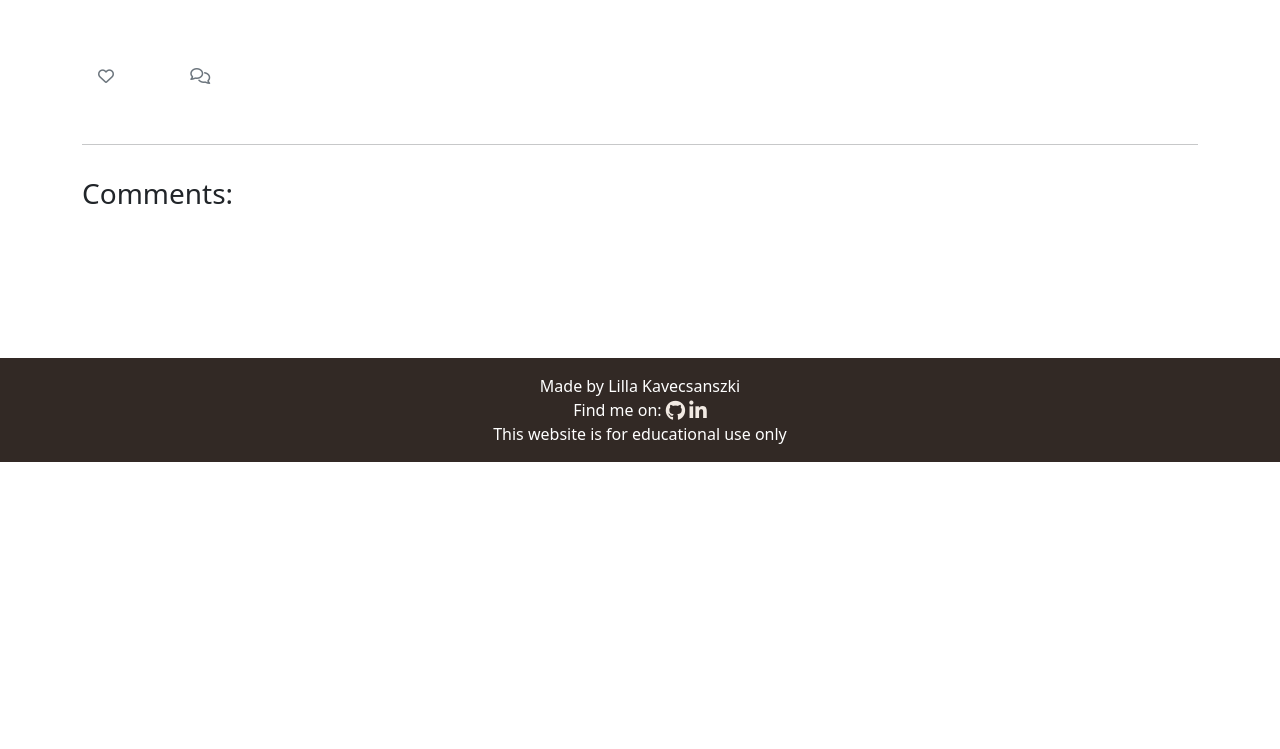
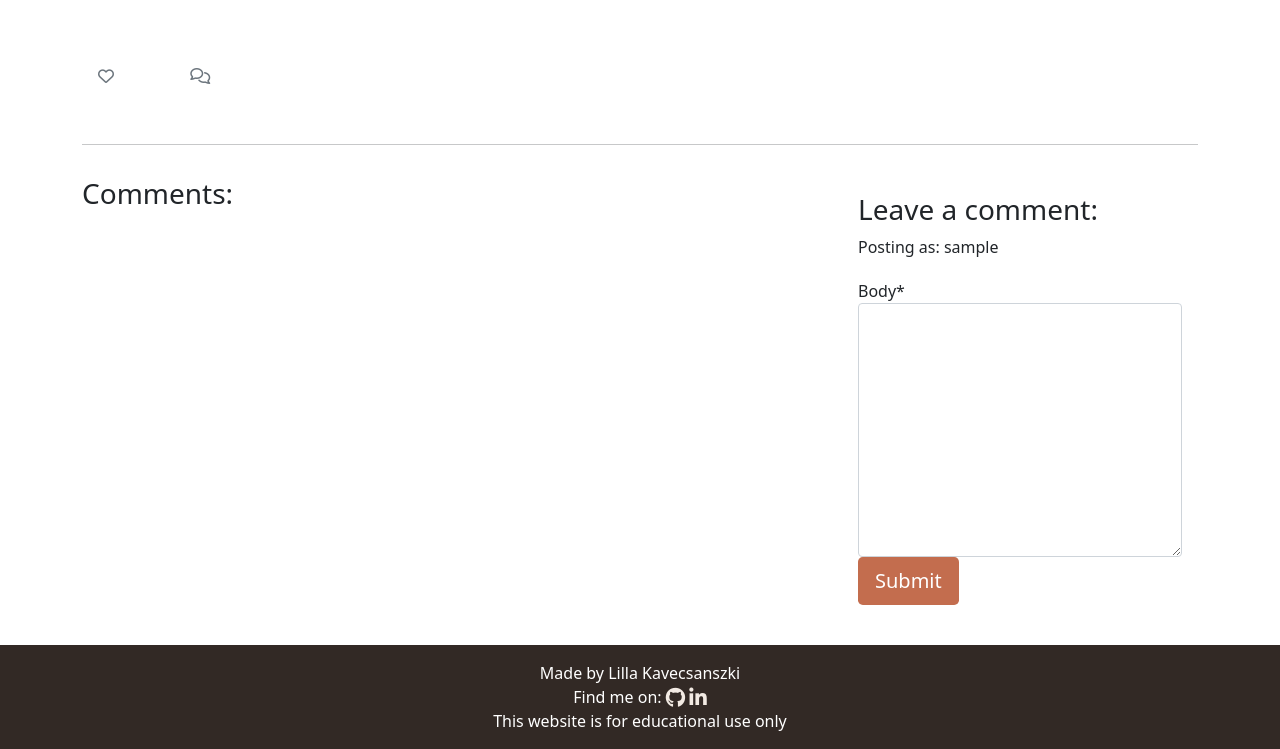
Before and after one commit to Lilla-Kavecsanszki/downwarddog, a Django app: template templates/articles_detail.html in a window 1280 px wide. Shown: the part 338-1087 px from the top of the page. Before the commit the page ends 800 px from the top, so only its background shows below. Run offline with Django 3.2, Linux system fonts and the light colour scheme; the template is opened without the code that fills it: values that come from a table or form of the project are taken from there, others are empty; the visitor is signed in with stand-in values (Sample User, id 1); some libraries are stand-ins or nearby versions.

Commit message:
Install django crispy form and start editing the commenting section for the articles

```diff
--- /dev/null
+++ b/downwarddog/forms.py
@@ -0,0 +1,8 @@
+from .models import Comment
+from django import forms
+
+
+class CommentForm(forms.ModelForm):
+    class Meta:
+        model = Comment
+        fields = ('body',)
--- a/downwarddog/views.py
+++ b/downwarddog/views.py
@@ -1,6 +1,7 @@
 from django.shortcuts import render, get_object_or_404
 from django.views import generic, View
 from .models import Post
+from .forms import CommentForm
 
 
 def home(request):
@@ -31,6 +32,7 @@ class PostDetail(View):
             {
                 "post": post,
                 "comments": comments,
-                "liked": liked
+                "liked": liked,
+                "comment_form": CommentForm()
             },
         )
--- a/templates/articles_detail.html
+++ b/templates/articles_detail.html
@@ -1,4 +1,6 @@
 {% extends 'base.html' %} {% block content %}
+
+{% load crispy_forms_tags %}
 
 <div class="masthead">
     <div class="container">
@@ -77,6 +79,17 @@
         <div class="col-md-4 card mb-4  mt-3 ">
             <div class="card-body">
                 <!-- For later -->
+                {% if user.is_authenticated %}
+
+                <h3>Leave a comment:</h3>
+                <p>Posting as: {{ user.username }}</p>
+                <form method="post" style="margin-top: 1.3em;">
+                    {{ comment_form | crispy }}
+                    {% csrf_token %}
+                    <button type="submit" class="btn btn-signup btn-lg">Submit</button>
+                </form>
+                {% endif %}
+
             </div>
         </div>
     </div>
--- a/yoga_studio/settings.py
+++ b/yoga_studio/settings.py
@@ -51,6 +51,7 @@ INSTALLED_APPS = [
     'allauth.account',
     'allauth.socialaccount',
     'django_summernote',
+    'crispy_forms',
     'downwarddog',
 ]
 
@@ -58,6 +59,8 @@ SITE_ID = 1
 
 LOGIN_REDIRECT_URL = '/'
 LOGOUT_REDIRECT_URL = '/'
+
+CRISPY_TEMPLATE_PACK = 'bootstrap4'
 
 MIDDLEWARE = [
     'django.middleware.security.SecurityMiddleware',
```
